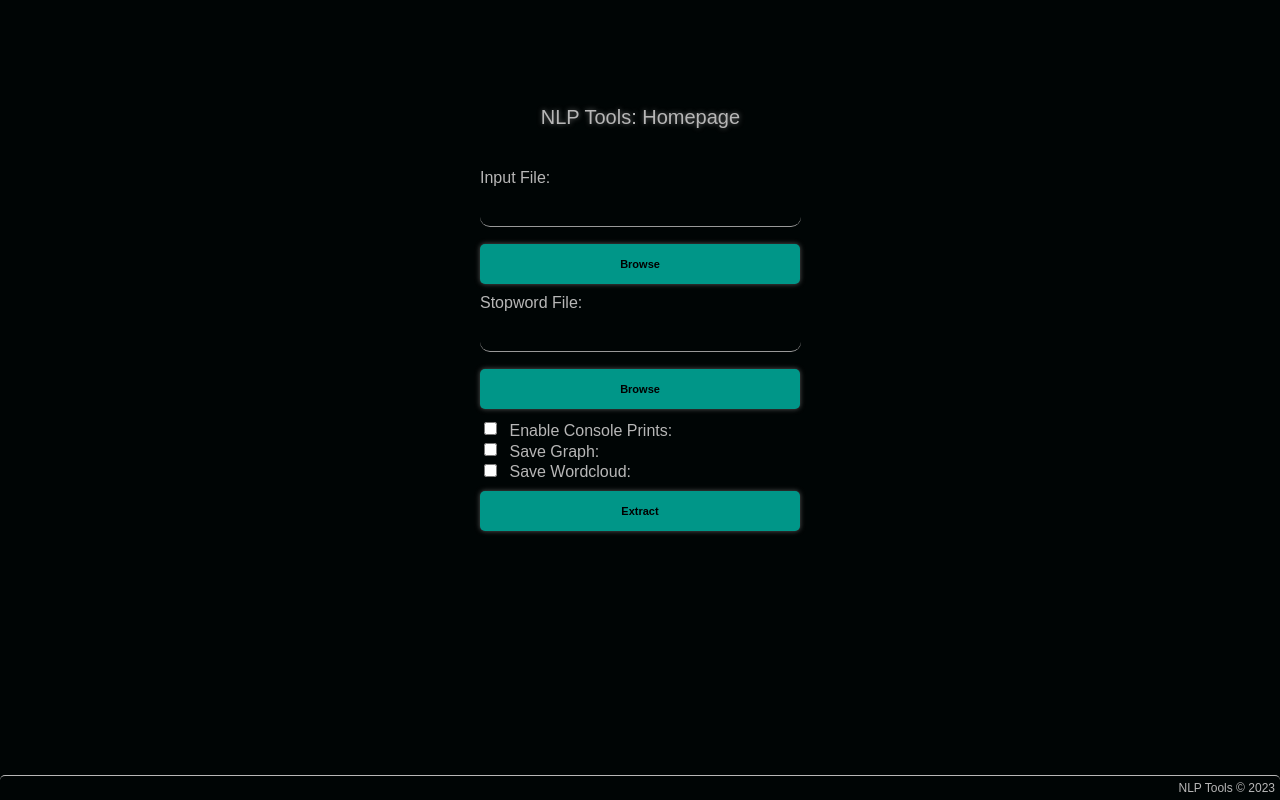
After one commit to 1994nikunj/nlp-toolkit-web-app, a Flask app: template templates/home.html in a window 1280 px wide. The commit adds this page. Run offline with Flask 2, Linux system fonts and the light colour scheme; the template is opened without the code that fills it, so the values that code supplies are empty; parts of the project's set-up code (start-up, migrations or seed data) failed here and were passed over.

Commit message:
home page addition and minor css changes

```diff
--- a/app.py
+++ b/app.py
@@ -25,7 +25,7 @@ def login():
 
     if user:
         # login successful, redirect to the homepage
-        return redirect("/home")
+        return render_template("home.html")
 
     else:
         # login failed, redirect back to the login page with an error message
--- /dev/null
+++ b/static/css/home.css
@@ -0,0 +1,89 @@
+body {
+	background-color: rgb(0, 5, 5);
+	font-family: Arial, Helvetica, sans-serif;
+	color: rgb(183, 183, 183);
+}
+
+.master_container {
+	position: fixed;
+	top: 30%;
+	left: 50%;
+	width: 20em;
+	height: 30em;
+	margin-top: -9em;
+	margin-left: -10em;
+}
+
+.header {
+	text-align: center;
+	font-size: 20px;
+	margin-bottom: 30px;
+	width: 94%;
+	padding: 10px;
+	text-shadow: 0.25px 0.25px 5px rgb(100, 100, 100);
+}
+
+input[type=text] {
+	width: 94%;
+	font-size: 11px;
+	padding: 10px 10px;
+	margin: 7px 0;
+	border: 0;
+	border-bottom: 0.5px solid rgb(153, 153, 153);
+	outline: 0;
+	background: transparent;
+	color: white;
+	border-radius: 10px;
+}
+
+input[type=submit] {
+	font-size: 11px;
+	width: 100%;
+	padding: 14px 20px;
+	margin: 10px 0;
+	border: none;
+	cursor: pointer;
+	border-radius: 5px;
+	box-shadow: 0px 0px 5px rgb(90, 90, 90);
+	font-weight: bold;
+	background-color: rgb(0, 150, 136);
+}
+
+.browse {
+    margin: 0px 0px;
+}
+
+.browse:hover {
+	cursor: pointer;
+	transition: 0.35s;
+	box-shadow: 0px 0px 30px rgb(90, 90, 90);
+}
+
+.generate:hover {
+	cursor: pointer;
+	transition: 0.35s;
+	box-shadow: 0px 0px 30px rgb(90, 90, 90);
+}
+
+.checkbox-wrapper {
+  display: block;
+}
+
+.checkbox-wrapper label {
+  display: inline-block;
+  vertical-align: middle;
+  margin-left: 5px;
+}
+
+.footer {
+	position: absolute;
+	bottom: 0;
+	right: 0;
+	left: 0;
+	border: none;
+	border-top: 1px solid rgb(183, 183, 183);
+	border-radius: 5px;
+	padding: 5px;
+	text-align: right;
+	font-size: 12px;
+}
--- /dev/null
+++ b/templates/home.html
@@ -0,0 +1,42 @@
+<!DOCTYPE html>
+<html lang="en">
+<head>
+	<title>Text Analysis Results</title>
+	<meta content="width=device-width, initial-scale=1" name="viewport"/>
+	<link href="static/css/home.css" rel="stylesheet" type="text/css">
+</head>
+<body>
+<div class='master_container'>
+	<div class="header">
+		NLP Tools: Homepage
+	</div>
+	<div id="input_frame">
+		<label for="input_file">Input File:</label>
+		<input type="text" id="input_file">
+		<input class="browse" id="input_browse_button" type="submit" value="Browse">
+	</div>
+	<div id="stopword_frame">
+		<label for="stopword_file">Stopword File:</label>
+		<input type="text" id="stopword_file">
+		<input class="browse" id="stopword_browse_button" type="submit" value="Browse">
+	</div>
+	<div id="options_frame">
+		<div class="checkbox-wrapper">
+			<input type="checkbox" id="enable_console_prints" name="enable_console_prints" value="false">
+			<label for="enable_console_prints">Enable Console Prints: </label>
+		</div>
+		<div class="checkbox-wrapper">
+			<input type="checkbox" id="save_graph" name="save_graph" value="false">
+			<label for="save_graph">Save Graph: </label>
+		</div>
+		<div class="checkbox-wrapper">
+			<input type="checkbox" id="save_wordcloud" name="save_wordcloud" value="false">
+			<label for="save_wordcloud">Save Wordcloud: </label>
+		</div>
+
+		<input class="generate" id="extract_button" type="submit" value="Extract">
+	</div>
+</div>
+<div class='footer'>NLP Tools &copy; 2023</div>
+</body>
+</html>
--- a/templates/login.html
+++ b/templates/login.html
@@ -24,9 +24,6 @@
 			<a class="signup" href="{{ url_for('signup') }}">Don't have an account? Signup here.</a>
 	</form>
 </div>
-	<div class='footer'>
-		NLP Tools &copy; 2023
-	</div>
+<div class='footer'>NLP Tools &copy; 2023</div>
 </body>
-
 </html>
```
Also changed, not shown: 1 other file. Lines whose indentation alone changed are shown as unchanged.
